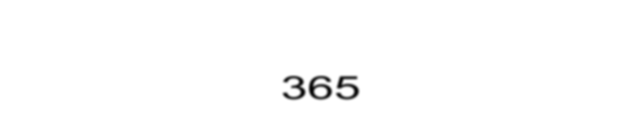
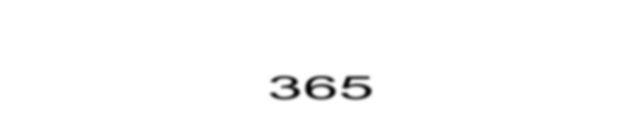
Before and after one commit to emanuel-batista/365, a plain HTML site: page index.html in a window 1280 px wide. Both pictures are taken after a click on the button "365?". Shown: the part 312-452 px from the top of the page, 319-959 px from the left. Drawn offline with Linux system fonts and the light colour scheme.

Commit message:
partygirl

```diff
--- a/main.js
+++ b/main.js
@@ -31,14 +31,12 @@ function checkAudioPosition() {
     var brat1 = document.getElementById("365");
 
     setInterval(function() {
-        var currentTime = audio.currentTime * 1000; // Pega o tempo atual em milissegundos
-
-        // Verifica se está entre 6:555 (6555ms) e 6:958 (6958ms)
+        var currentTime = audio.currentTime * 1000;
         if ((currentTime >= 6555 && currentTime <= 6958) || currentTime >= 13551) {
-            brat1.textContent = "partygirl"; // Muda o texto para "partygirl"
+            brat1.textContent = "partygirl";
         } else {
-            brat1.textContent = "365"; // Volta o texto para "365"
+            brat1.textContent = "365";
         }
 
-    }, 100); // Verifica a cada 100 milissegundos
+    }, 100);
 }
--- a/style.css
+++ b/style.css
@@ -18,22 +18,20 @@ body{
     align-content: center;
     justify-items: center;
     font-family: 'arial';
-    filter: blur(1px);
-    overflow-x: none;
-    overflow-y: none;
+    filter: blur(1.5px);
 }
 
 #brat{
     border: none;
     background-color: transparent;
-    transform: scaleX(1.5);
+    transform: scaleX(2);
     color: #8ACE00;
     cursor: pointer;
 
 }
 
 .threesixfive{
-    transform: scaleX(1.5);
+    transform: scaleX(2);
     font-weight: 100;
     display: none;
 
```
